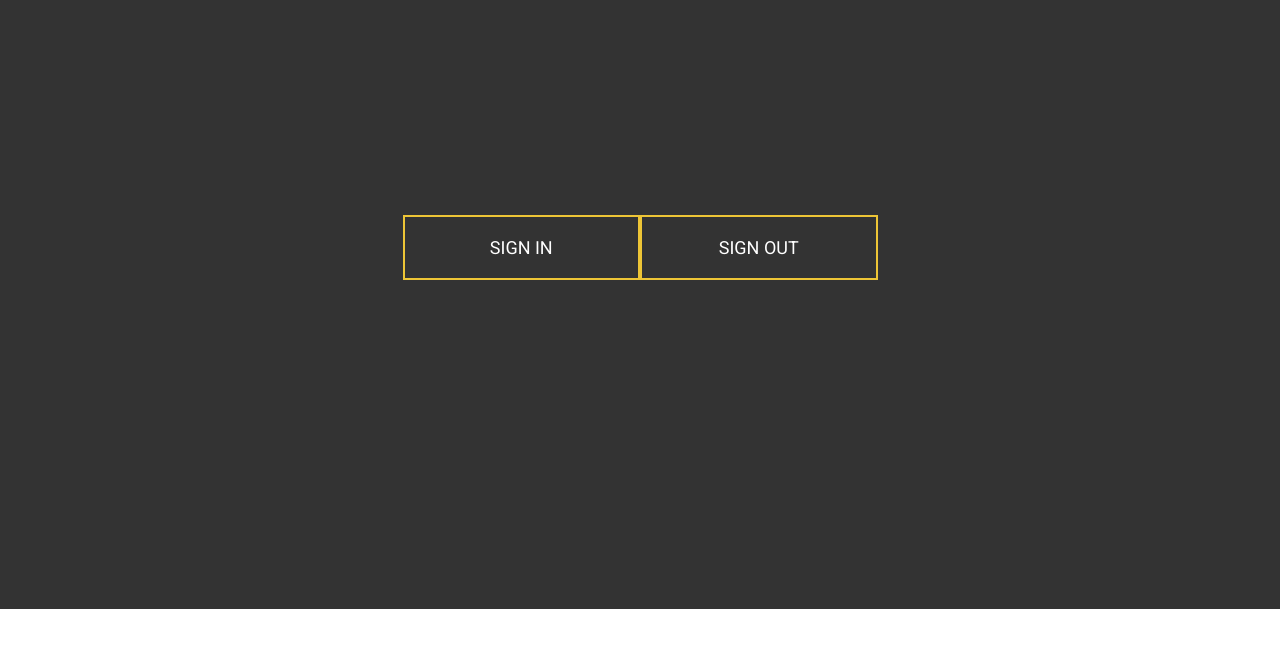
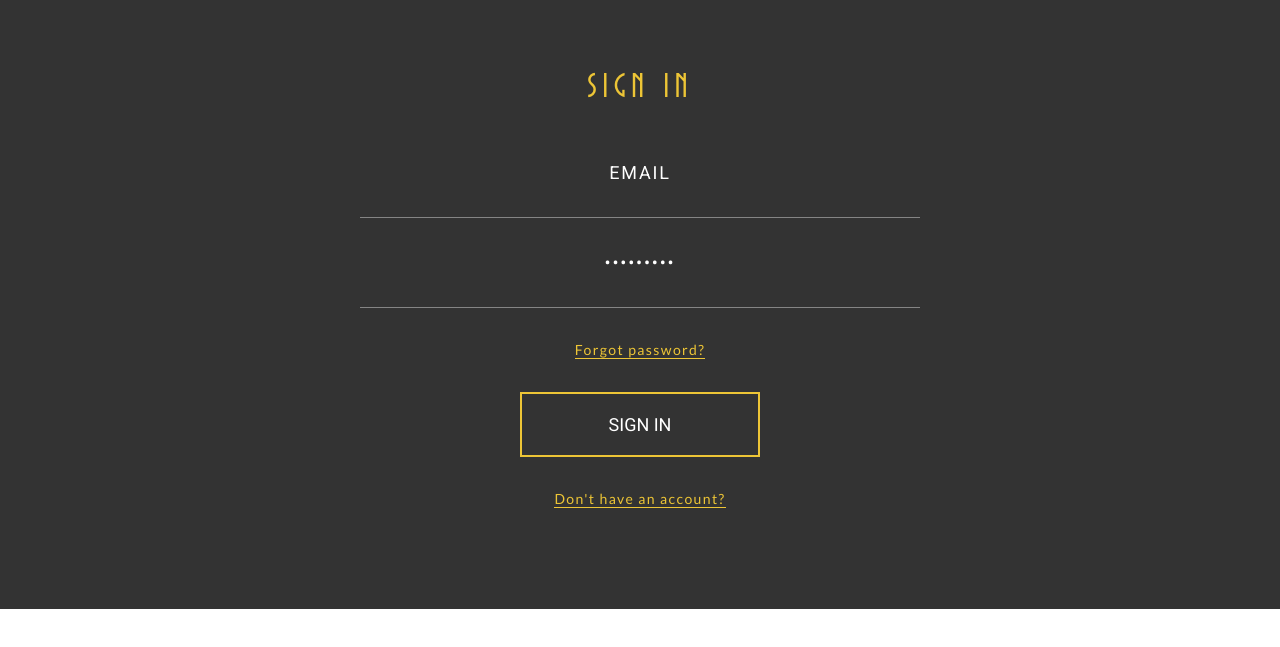
Before and after one commit to grigor-aramyan/generAItor, a React app: page / in a window 1280 px wide. Shown: the part 97-744 px from the top of the page. Built offline with nearby package versions, Linux system fonts and the light colour scheme.

Commit message:
added Sign In page, in index.html added font Lato

```diff
--- a/public/css/styles.css
+++ b/public/css/styles.css
@@ -1678,3 +1678,54 @@
   transition: all .3s;
 }
 /* Profile Click End */
+
+/* Sign In Page Start */
+
+.signIn_title {
+  font-family: Avenida Std;
+  font-size: 36px;
+  line-height: 21px;
+  text-align: center;
+  letter-spacing: 0.145em;
+  text-transform: uppercase;
+  color: #EDC536;
+  padding: 60px 0 30px;
+}
+.signIn_input {
+  width: 560px;
+  height: 90px;
+  /* background: #edc536; */
+  background: none;
+  font-size: 18px;
+  line-height: 21px;
+  text-align: center;
+  letter-spacing: 0.1em;
+  color: #FFFFFF;
+  border: none;
+  border-bottom: 1px solid rgba(255, 255, 255, 0.4);
+}
+.signIn_form {
+  text-align: center;
+}
+.account_recover {
+  margin: 30px 0;
+}
+.account_recover a {
+  font-family: 'Lato', sans-serif;
+  font-size: 14px;
+  line-height: 17px;
+  text-align: center;
+  letter-spacing: 0.1em;
+  color: #EDC536;
+  border-bottom: 1px solid #EDC536;
+}
+.account_recover a:hover {
+  color: #EDC536;
+  text-decoration: none;
+}
+.signIn-wrapper button:hover {
+  background: #EDC536;
+  transition: background .4s;
+}
+
+/* Sign In Page End */
--- a/public/index.html
+++ b/public/index.html
@@ -7,7 +7,7 @@
     <link rel="stylesheet" href="https://stackpath.bootstrapcdn.com/bootstrap/4.4.1/css/bootstrap.min.css"
       integrity="sha384-Vkoo8x4CGsO3+Hhxv8T/Q5PaXtkKtu6ug5TOeNV6gBiFeWPGFN9MuhOf23Q9Ifjh"
       crossorigin="anonymous">
-    <link href="https://fonts.googleapis.com/css?family=Roboto&display=swap" rel="stylesheet">
+    <link href="https://fonts.googleapis.com/css?family=Lato|Roboto&display=swap" rel="stylesheet">
   </head>
   <body>
     <div id="root"></div>
--- /dev/null
+++ b/src/components/signInPage/SignInPage.js
@@ -0,0 +1,66 @@
+import React, { Component } from 'react';
+
+export default class SignInPage extends Component {
+    constructor() {
+        super()
+        this.state = {
+            emailValue: 'EMAIL',
+            pswValue: ' PASSWORD'
+        }
+    }
+
+    handleChange = (e) => {
+        this.setState({
+            emailValue: e.target.value,
+            pswValue: e.target.value
+        })
+    }
+    // will be added later
+    onButtonClick = () => {}
+
+    render() {
+        const { emailValue, pswValue } = this.state;
+        return (
+            <div className="container-fluid profileClick">
+                <div className="row">
+                    <div className="col-md-2 profileClick_logo">
+                        <a href="#">
+                            <img src="images/logo_white.png" alt="logo_official" />
+                        </a>
+                    </div>
+                </div>
+                <div className="row justify-content-center signIn-wrapper">
+                    <div className="col-md-6 d-flex flex-column justify-content-center align-items-center">
+                        <div className="signIn_title">
+                            Sign in
+                        </div>
+                        <form
+                            onSubmit={(e) => e.preventDefault()}
+                            className="signIn_form">
+
+                            <input type="email"
+                                className="signIn_input"
+                                value={emailValue}
+                                onChange={this.handleChange} />
+                            <input type="password"
+                                className="signIn_input"
+                                value={pswValue}
+                                onChange={this.handleChange} />
+                        </form>
+                        <div className="account_recover">
+                            <a href="#">Forgot password?</a>
+                        </div>
+                        <button
+                            onClick={this.onButtonClick}
+                            className="profileButton">
+                            SIGN IN
+                        </button>
+                        <div className="account_recover">
+                            <a href="#">Don't have an account?</a>
+                        </div>
+                    </div>
+                </div>
+            </div>
+        )
+    }
+}
--- a/src/index.js
+++ b/src/index.js
@@ -15,14 +15,15 @@ import IdeasMain from './components/GetIdea/IdeasMain';
 import GiveIdeas from './components/giveIdeas/GiveIdeas';
 import GiveFeedbacksMain from './components/giveFeedbacks/GiveFeedbacksMain';
 import GetIdeas from './components/GetIdea/GetIdea';
-import ProfileClick from './components/ProfileClick/ProfileClick';
+import ProfileClick from './components/profileClick/ProfileClick';
+import SignInPage from './components/signInPage/signInPage';
 
 ReactDOM.render(
   <Provider store={store}>
     <Router>
       <Route path="/">
         <Switch>
-          <Route exact path="/" component={ProfileClick} />
+          <Route exact path="/" component={SignInPage} />
           <Route
             path="/*"
             render={() => {
```
